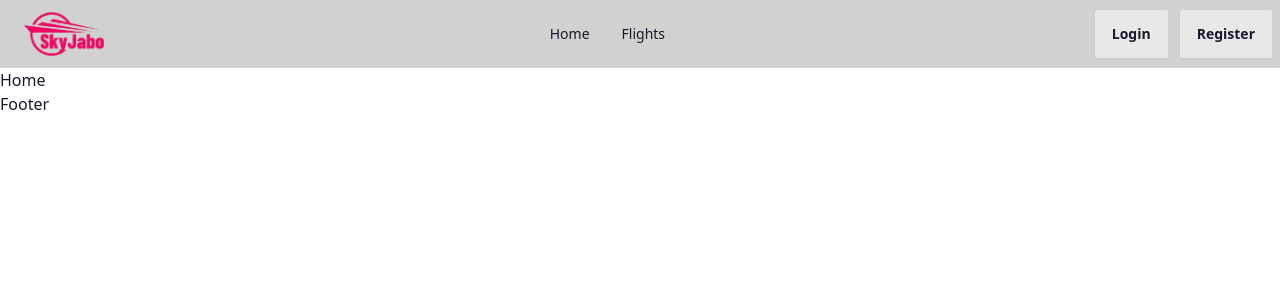
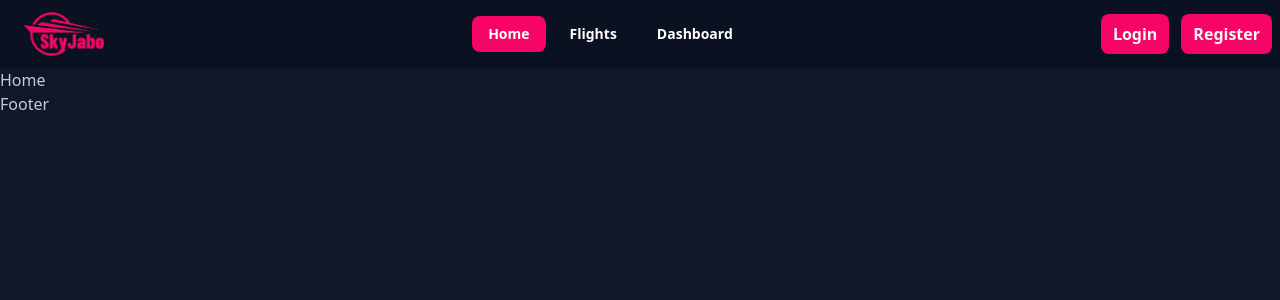
Before and after one commit to rjspyk5/skyjabo-client, a React (Vite) app: page / in a window 1280 px wide. Shown: the top 300 px of the page. Built offline with nearby package versions, Linux system fonts and the light colour scheme.

Commit message:
navbar desgin improve

```diff
--- a/index.html
+++ b/index.html
@@ -1,5 +1,5 @@
 <!doctype html>
-<html lang="en" data-theme="corporate">
+<html lang="en" data-theme="night">
 
 <head>
   <meta charset="UTF-8" />
--- /dev/null
+++ b/src/Style/style.css
@@ -0,0 +1,15 @@
+.custom-btn {
+  padding: 8px 12px;
+  border-radius: 8px;
+  background-color: #f70566;
+
+  transition: background-color 0.3s ease;
+  color: whitesmoke;
+  font-weight: bold;
+
+}
+.custom-btn:hover{
+
+  background-color: #f7057a;
+  cursor: pointer;
+}
--- a/src/component/shared/Navbar.jsx
+++ b/src/component/shared/Navbar.jsx
@@ -1,14 +1,46 @@
 import React from "react";
 import logo from "../../assets/logo/logoc.png";
+import "../../Style/style.css";
+import { Link, NavLink } from "react-router";
 export const Navbar = () => {
   const menu = (
     <>
       {" "}
       <li>
-        <a>Home</a>
+        <NavLink
+          to="/"
+          className={({ isActive }) =>
+            isActive
+              ? "bg-primary font-bold text-white"
+              : "font-bold text-white"
+          }
+        >
+          Home
+        </NavLink>
       </li>
       <li>
-        <a>Flights</a>
+        <NavLink
+          to="/flights"
+          className={({ isActive }) =>
+            isActive
+              ? "bg-primary font-bold text-white"
+              : "font-bold text-white"
+          }
+        >
+          Flights
+        </NavLink>
+      </li>
+      <li>
+        <NavLink
+          to="/dashboard"
+          className={({ isActive }) =>
+            isActive
+              ? "bg-primary font-bold text-white"
+              : "font-bold text-white"
+          }
+        >
+          Dashboard
+        </NavLink>
       </li>
     </>
   );
@@ -41,17 +73,19 @@ export const Navbar = () => {
               </label>
             </div>
             <div className="mx-2  px-2">
-              <img src={logo} className="w-20" alt="SkyJabo" />
+              <Link to="/">
+                <img src={logo} className="w-20" alt="SkyJabo" />
+              </Link>
             </div>
             <div className="hidden flex-none lg:block">
-              <ul className="menu menu-horizontal">
+              <ul className="menu menu-horizontal space-x-2">
                 {/* Navbar menu content here */}
                 {menu}
               </ul>
             </div>
             <div className="flex space-x-3 items-center justify-center">
-              <div className="btn">Login</div>
-              <div className="btn">Register</div>
+              <div className="custom-btn">Login</div>
+              <div className="custom-btn">Register</div>
             </div>
           </div>
         </div>
@@ -61,8 +95,7 @@ export const Navbar = () => {
             aria-label="close sidebar"
             className="drawer-overlay"
           ></label>
-          <ul className="menu bg-base-200 min-h-full w-80 p-4">
-            {/* Sidebar content here */}
+          <ul className="menu bg-base-200 min-h-full w-80 p-4 space-y-2">
             {menu}
           </ul>
         </div>
--- a/tailwind.config.js
+++ b/tailwind.config.js
@@ -10,7 +10,7 @@ export default {
     },
   },
   daisyui: {
-    themes: ["light", "dark", "corporate"],
+    themes: ["light", "night", "corporate"],
   },
   plugins: [require("daisyui")],
 };
```
